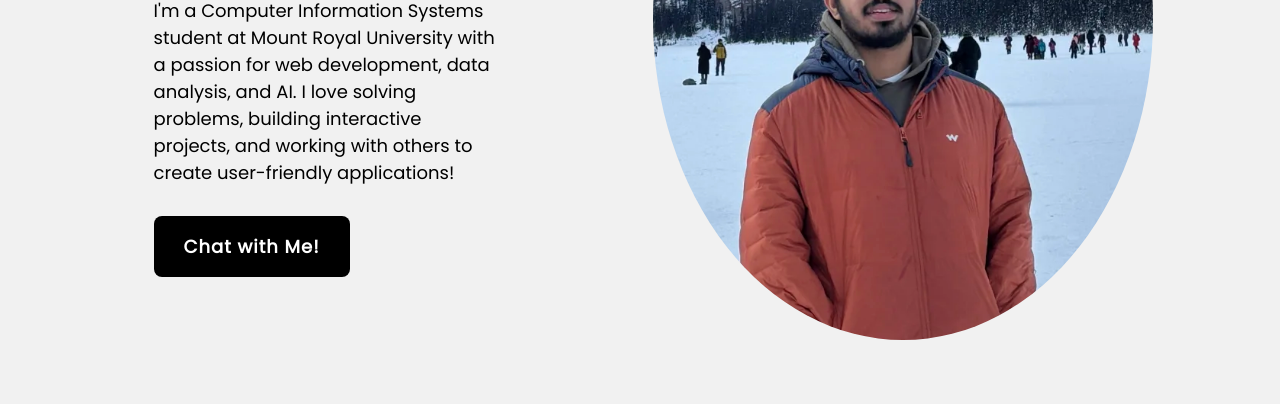
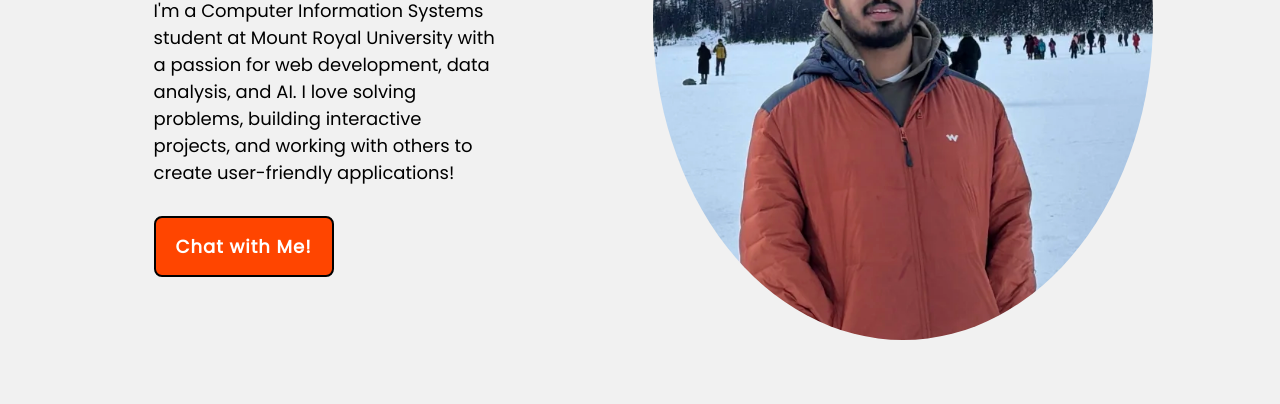
Before and after one commit to Nandan-V/portfolio, a plain HTML site: page index.html in a window 1280 px wide. Shown: the part 396-800 px from the top of the page. Drawn offline with nearby package versions, Linux system fonts and the light colour scheme.

Commit message:
Update style.css

```diff
--- a/style.css
+++ b/style.css
@@ -114,26 +114,9 @@ span{
     gap: 2em;
 }
 
+
+
 .btn-1{
-    padding: 15px 28px;
-    background-color: black;
-    color: white;
-    border: 2px solid transparent;
-    border-radius: 8px;
-    font-size: 18px;
-    letter-spacing: 1px;
-    font-weight: 600;
-    transition: 0.3s ease;
-    cursor: pointer;
-}
-
-.btn-1:hover{
-    background-color: white;
-    color: black;
-    border: 2px solid black;
-}
-
-.btn-2{
     padding: 15px 20px;
     background-color: orangered;
     color: white;
@@ -146,7 +129,7 @@ span{
     cursor: pointer;
 }
 
-.btn-2:hover{
+.btn-1:hover{
     background-color: white;
     color: orangered;
 }
```
